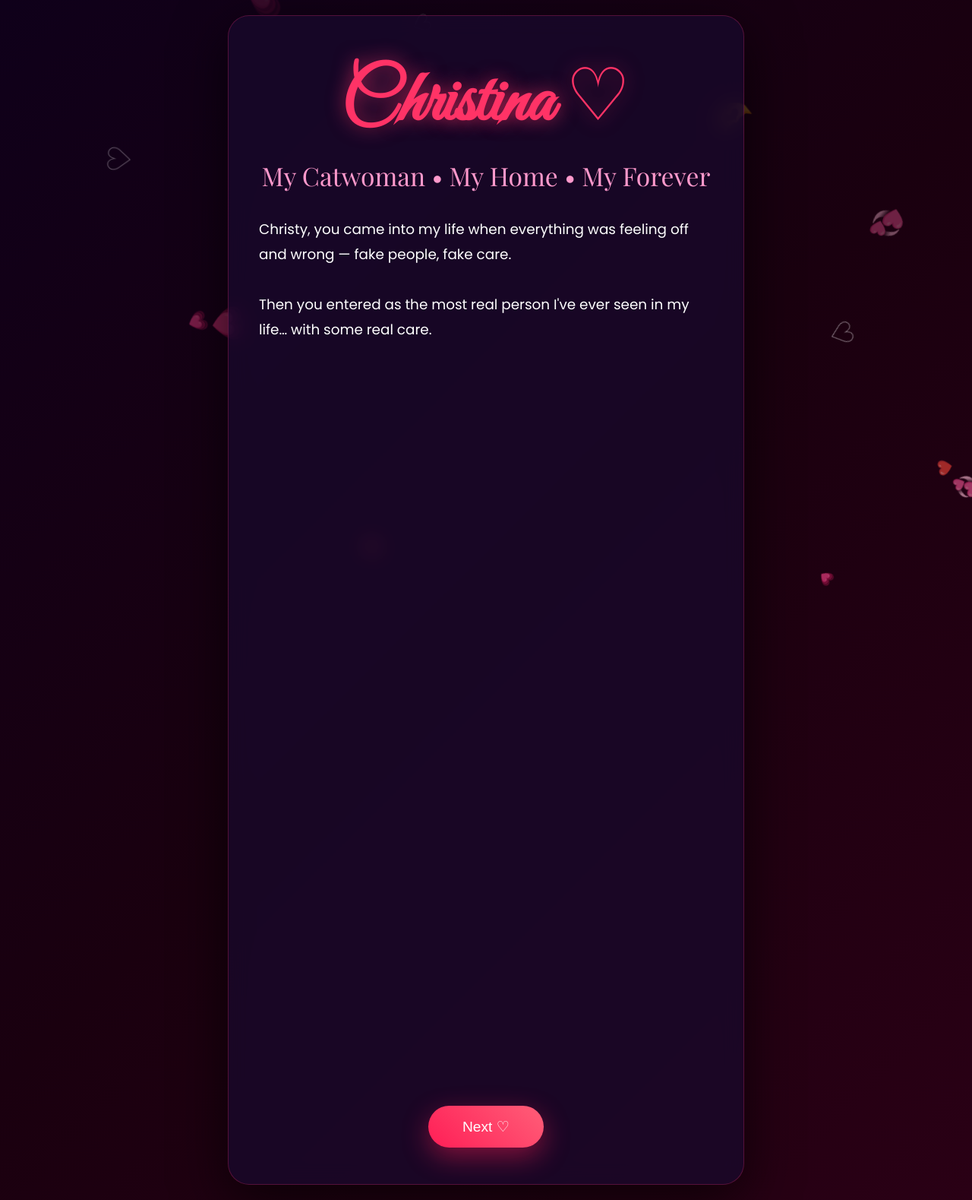
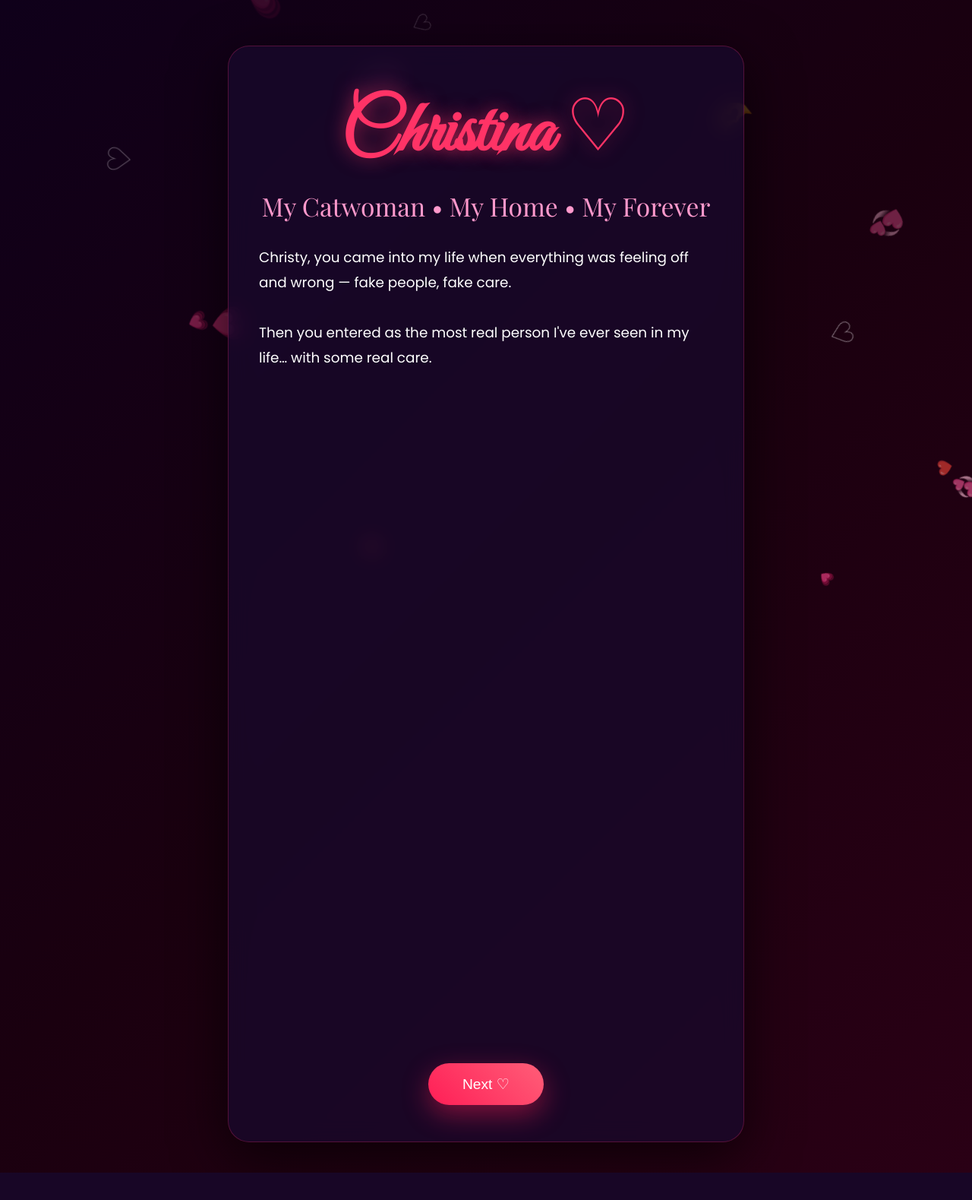
Before and after one commit to mhdashikofficial/forchristy, a Flask app: page / in a window 1280 px wide. Shown: the whole page at 76% size. After the commit the page ends 1543 px from the top, so only its background shows below. Run offline with Flask 3, Linux system fonts and the light colour scheme.

Commit message:
Update index.html

```diff
--- a/templates/index.html
+++ b/templates/index.html
@@ -35,15 +35,17 @@ body{
   0%{transform:translateY(110vh) scale(.4) rotate(0);opacity:.8}
   100%{transform:translateY(-40vh) scale(1.3) rotate(1080deg);opacity:0}
 }
+
 .container{
   position:relative;
   z-index:10;
   min-height:100vh;
   display:flex;
-  align-items:center;
+  align-items:flex-start;
   justify-content:center;
-  padding:20px;
+  padding:60px 20px 40px;
 }
+
 .card{
   background:rgba(25,8,45,.75);
   backdrop-filter:blur(14px);
@@ -54,6 +56,7 @@ body{
   width:100%;
   box-shadow:0 20px 70px rgba(0,0,0,.65);
 }
+
 h1{
   font-family:'Great Vibes',cursive;
   font-size:clamp(3rem,8vw,6rem);
@@ -67,12 +70,13 @@ h1{
   font-size:clamp(1.2rem,3.5vw,2.1rem);
   color:#ff99cc;
   text-align:center;
-  margin-bottom:2rem;
+  margin-bottom:1.8rem;
 }
+
 .message{
   font-size:1.15rem;
   line-height:1.8;
-  margin:2rem 0;
+  margin:1.2rem 0;
   opacity:0;
   transform:translateY(35px);
   transition:all 1.1s cubic-bezier(.22,1,.36,1);
@@ -80,7 +84,11 @@ h1{
 .message.visible{opacity:1;transform:translateY(0)}
 .text-center{text-align:center}
 
-.btn-container{text-align:center;margin-top:2.5rem}
+.btn-container{
+  text-align:center;
+  margin-top:1.8rem;
+}
+
 .btn{
   background:linear-gradient(45deg,#ff1e56,#ff5e78);
   color:white;
@@ -96,10 +104,6 @@ h1{
 .btn.yes{background:linear-gradient(45deg,#c026d3,#a855f7)}
 .hidden{display:none!important}
 
-@media(max-height:700px){
-  body{overflow:auto}
-  .container{align-items:flex-start;padding-top:40px}
-}
 </style>
 </head>
 
@@ -118,7 +122,7 @@ h1{
 <div class="message">It was like finally God saw my efforts and chose me for you.<br><br>I'm not making this over-dramatic — all this is straight from my thoughts and heart.</div>
 <div class="message">When the world feels competitive and heavy, giving me tough competition…<br>you're the only place I feel comfortable and home.</div>
 <div class="message">I do love you more than the words I wrote here.<br><br>You're already mine… but as it's Propose Day, I'm proposing you again:</div>
-<div class="message text-center" style="font-size:1.5rem;font-weight:500;color:#ff99cc;padding-top:1.5rem;">
+<div class="message text-center" style="font-size:1.5rem;font-weight:500;color:#ff99cc;padding-top:1.2rem;">
 <strong>Christina (my beautiful Catwoman),<br>will you be my Valentine… again and always?</strong>
 </div>
 </div>
```
